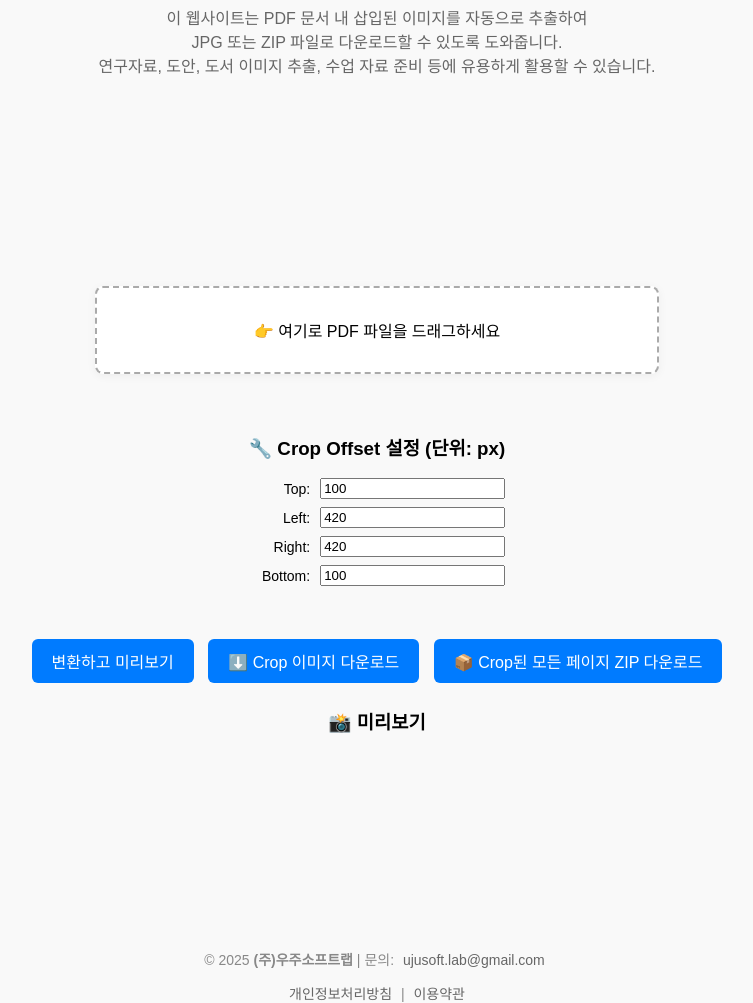
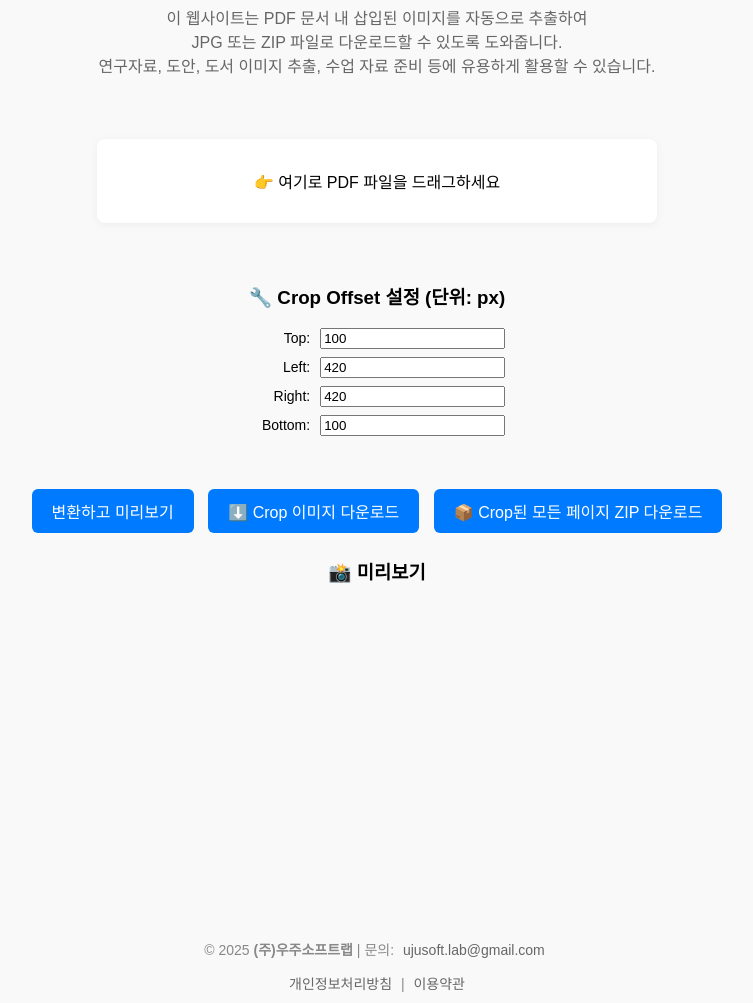
Before and after one commit to ujusoftlab/pdf-image-extractor, a plain HTML site: page frontend/index.html in a window 1280 px wide. Shown: the part 70-1073 px from the top of the page, without its empty margins (263-1016 px from the left). Drawn offline with Linux system fonts and the light colour scheme.

Commit message:
Update index.html

```diff
--- a/frontend/index.html
+++ b/frontend/index.html
@@ -20,7 +20,7 @@
     .container {
       display: flex;
       flex-direction: column;
-      justify-content: center;
+      justify-content: flex-start;
       align-items: center;
       min-height: 100vh;
       padding: 20px;
@@ -29,7 +29,7 @@
 
     header, footer {
       text-align: center;
-      margin-bottom: 30px;
+      margin-bottom: 10px;
     }
 
     h1 {
@@ -47,6 +47,7 @@
     }
 
     #dropZone {
+      margin-top: 10px
       border: 2px dashed #aaa;
       background: #fff;
       padding: 30px;
```
